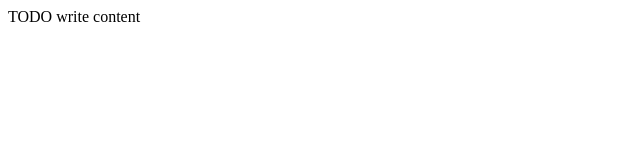
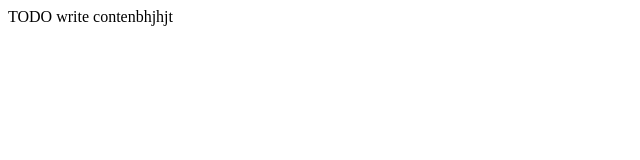
Before and after one commit to jokoono/restaurant-Jovana, a plain HTML site: page restaurant-Jovana/public_html/index.html in a window 1280 px wide. Shown: the full height of the page, 0-640 px from the left. Drawn offline with Linux system fonts and the light colour scheme.

Commit message:
Novi text u div

```diff
--- a/restaurant-Jovana/public_html/index.html
+++ b/restaurant-Jovana/public_html/index.html
@@ -11,6 +11,6 @@ and open the template in the editor.
         <meta name="viewport" content="width=device-width, initial-scale=1.0">
     </head>
     <body>
-        <div>TODO write content</div>
+        <div>TODO write contenbhjhjt</div>
     </body>
 </html>
```
